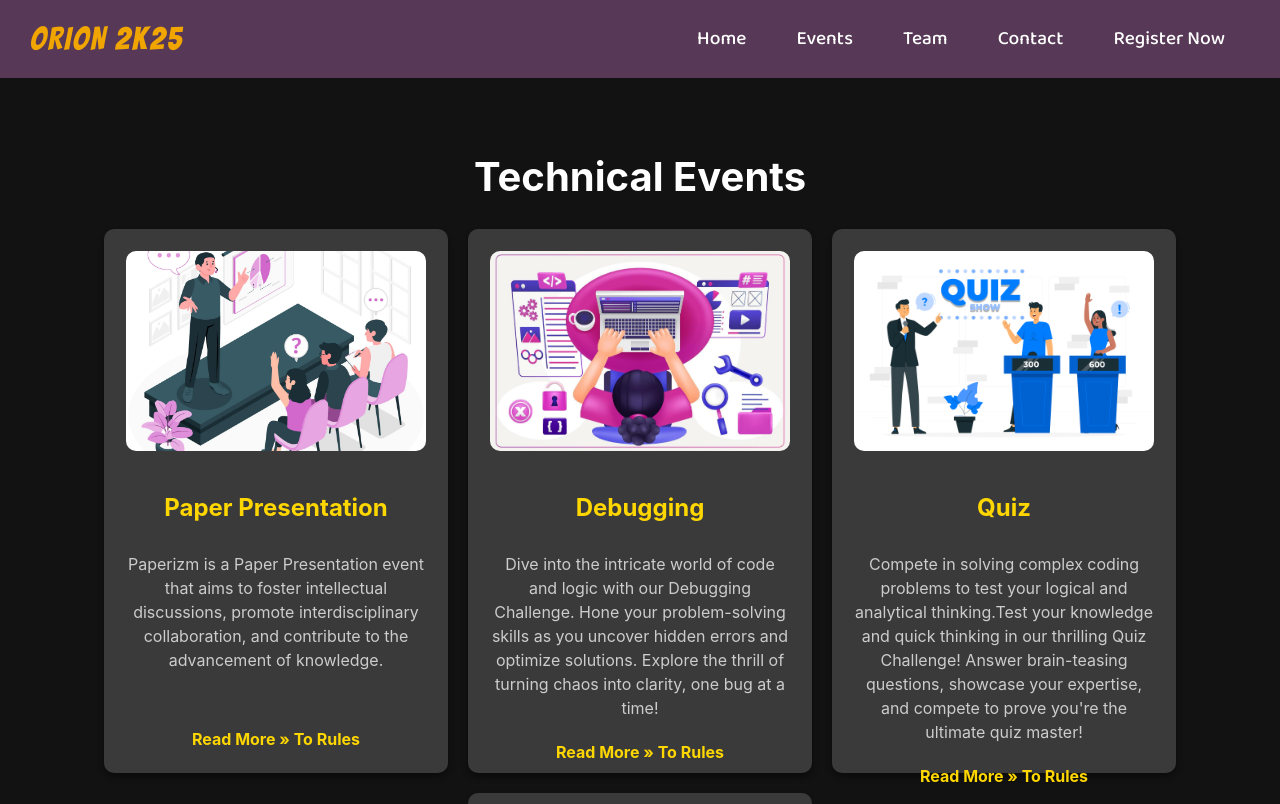
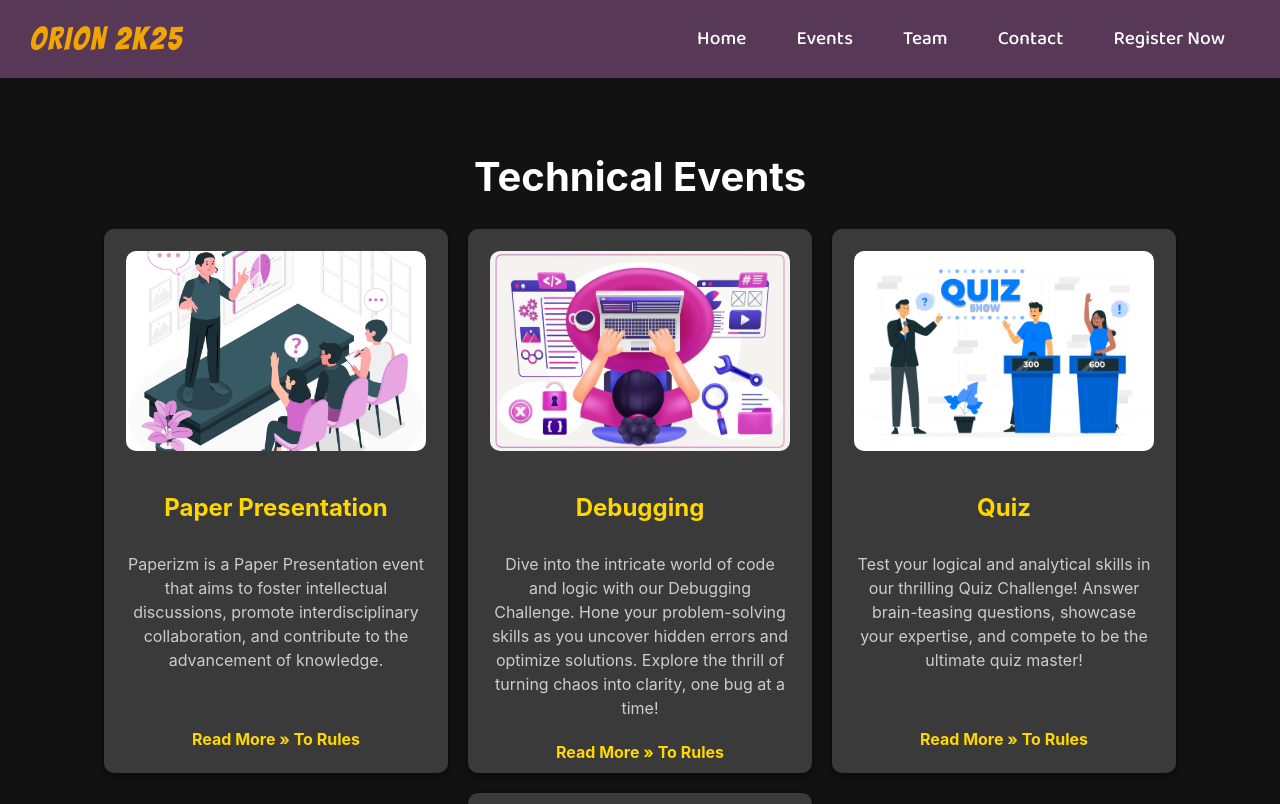
Before and after one commit to imsathishkumar1004/Orion, a React (Vite) app: page /technical in a window 1280 px wide. Shown: the top 804 px of the page. Built offline with nearby package versions, Linux system fonts and the light colour scheme.

Commit message:
Update Technical.jsx

```diff
--- a/src/Technical.jsx
+++ b/src/Technical.jsx
@@ -19,7 +19,7 @@ const technicalEvents = [
   {
     title: "Quiz",
     description:
-      "Compete in solving complex coding problems to test your logical and analytical thinking.Test your knowledge and quick thinking in our thrilling Quiz Challenge! Answer brain-teasing questions, showcase your expertise, and compete to prove you're the ultimate quiz master!",
+      "Test your logical and analytical skills in our thrilling Quiz Challenge! Answer brain-teasing questions, showcase your expertise, and compete to be the ultimate quiz master!",
     image: "/assets/Quiz.jpg",
     pdfUrl: "/assets/QUIZ_rules.pdf",
   },
```
